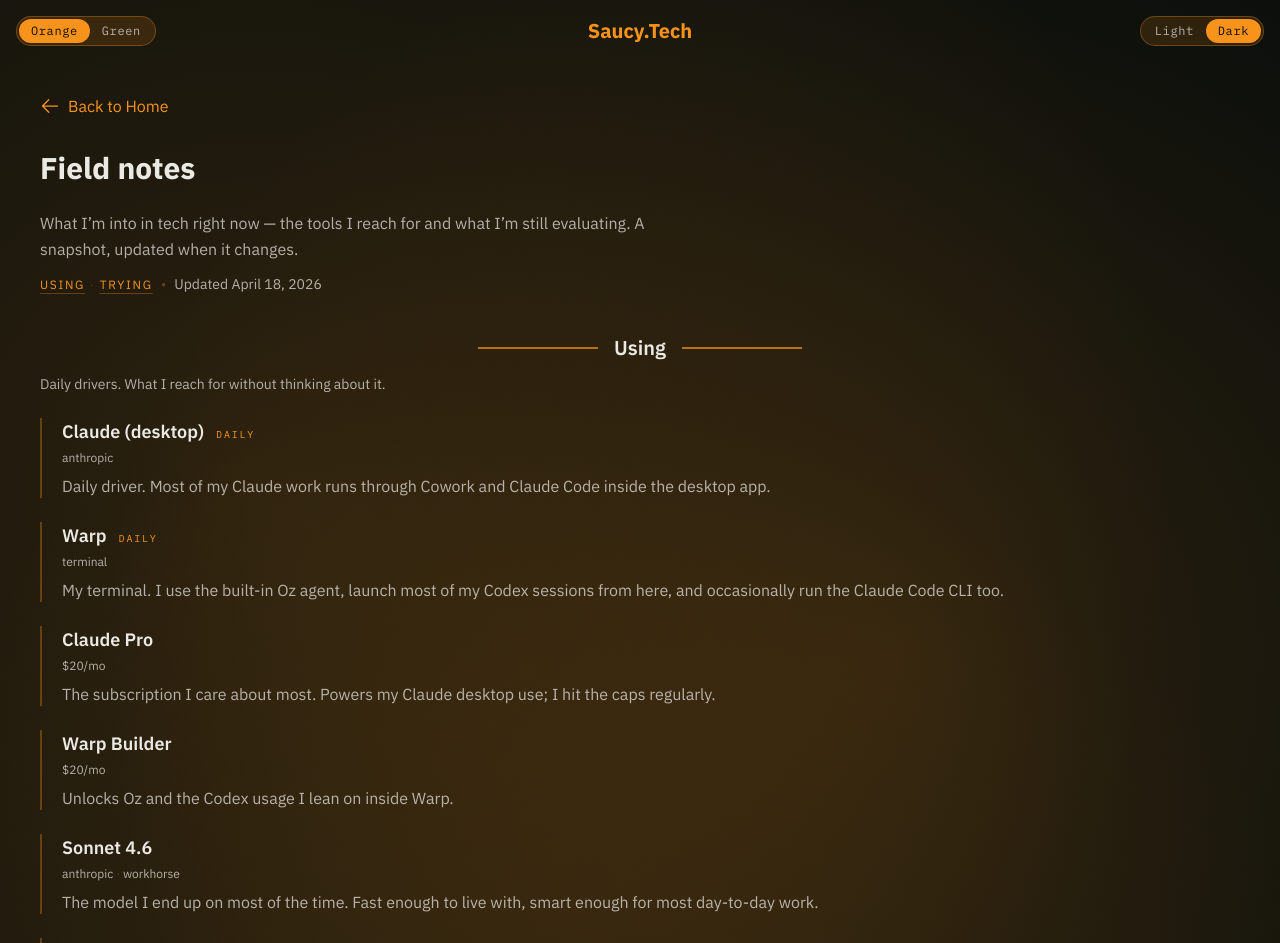
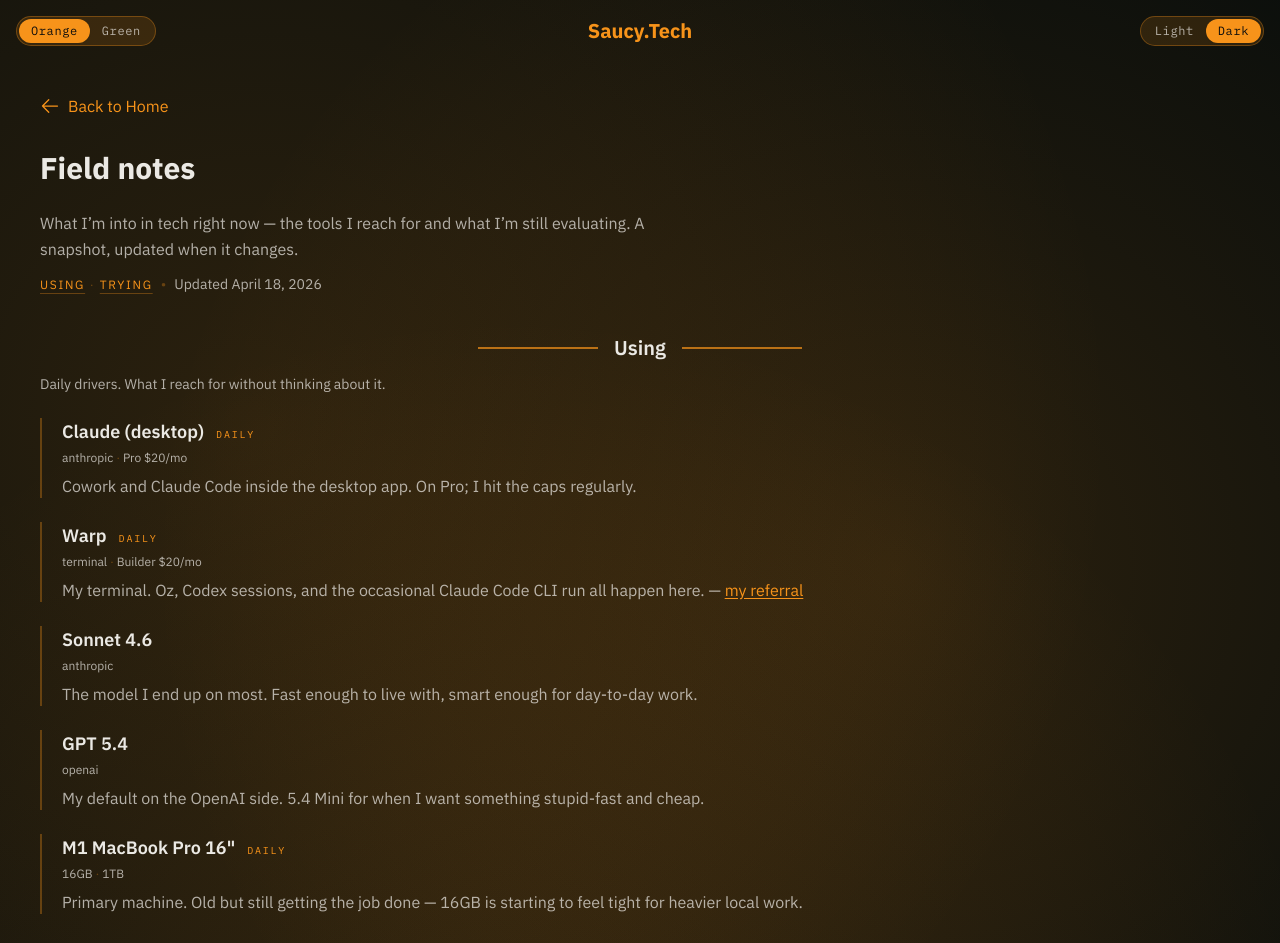
Before and after one commit to saucy-tech/personal-site, a Next.js app: page /field-notes in a window 1280 px wide. Shown: the top 943 px of the page. Built offline with nearby package versions, Linux system fonts and the light colour scheme; no server answers.

Commit message:
Consolidate field notes and add Warp referral
- Merge Claude (desktop) + Claude Pro into one item, Pro tier shown
  as a tag; same for Warp + Warp Builder.
- Add Warp referral link on the Warp item.
- Tighten notes across the board.

Using drops from 7 items to 5. Trying stays at 2.

```diff
--- a/src/data/field-notes.ts
+++ b/src/data/field-notes.ts
@@ -34,41 +34,32 @@ export const fieldNotesSections: FieldNoteSection[] = [
     items: [
       {
         title: 'Claude (desktop)',
-        tags: ['anthropic'],
+        tags: ['anthropic', 'Pro $20/mo'],
         badge: 'daily',
-        note: 'Daily driver. Most of my Claude work runs through Cowork and Claude Code inside the desktop app.',
+        note: 'Cowork and Claude Code inside the desktop app. On Pro; I hit the caps regularly.',
       },
       {
         title: 'Warp',
-        tags: ['terminal'],
+        tags: ['terminal', 'Builder $20/mo'],
         badge: 'daily',
-        note: 'My terminal. I use the built-in Oz agent, launch most of my Codex sessions from here, and occasionally run the Claude Code CLI too.',
-      },
-      {
-        title: 'Claude Pro',
-        tags: ['$20/mo'],
-        note: 'The subscription I care about most. Powers my Claude desktop use; I hit the caps regularly.',
-      },
-      {
-        title: 'Warp Builder',
-        tags: ['$20/mo'],
-        note: 'Unlocks Oz and the Codex usage I lean on inside Warp.',
+        note: 'My terminal. Oz, Codex sessions, and the occasional Claude Code CLI run all happen here.',
+        link: { href: 'https://app.warp.dev/referral/3MJVPD', label: 'my referral' },
       },
       {
         title: 'Sonnet 4.6',
-        tags: ['anthropic', 'workhorse'],
-        note: 'The model I end up on most of the time. Fast enough to live with, smart enough for most day-to-day work.',
+        tags: ['anthropic'],
+        note: 'The model I end up on most. Fast enough to live with, smart enough for day-to-day work.',
       },
       {
         title: 'GPT 5.4',
         tags: ['openai'],
-        note: 'My default on the OpenAI side. 5.4 Mini shows up when I want something stupid-fast and cheap.',
+        note: 'My default on the OpenAI side. 5.4 Mini for when I want something stupid-fast and cheap.',
       },
       {
         title: 'M1 MacBook Pro 16"',
         tags: ['16GB', '1TB'],
         badge: 'daily',
-        note: 'Primary machine. Old but still gets the job done — the 16GB is starting to feel tight for heavier local work.',
+        note: 'Primary machine. Old but still getting the job done — 16GB is starting to feel tight for heavier local work.',
       },
     ],
   },
@@ -80,12 +71,12 @@ export const fieldNotesSections: FieldNoteSection[] = [
       {
         title: 'T3 Code',
         tags: ['wrapper'],
-        note: 'Trying it and liking the fit. Clean wrapper around Codex and Claude Code.',
+        note: 'Clean wrapper around Codex and Claude Code. Liking the fit so far.',
       },
       {
         title: 'Cursor',
-        tags: ['editor', '$20/mo'],
-        note: 'Giving it another look while I figure out how much I want to live in the editor vs. Warp + T3 Code.',
+        tags: ['editor', 'Pro $20/mo'],
+        note: 'Another look, to see how much I want to live in the editor vs. Warp + T3 Code.',
       },
     ],
   },
```
